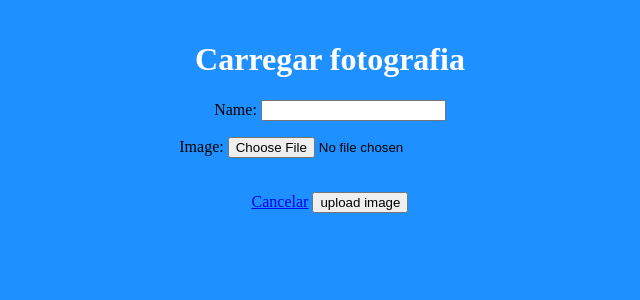
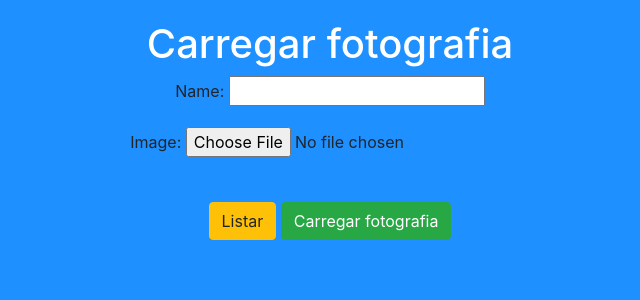
Before and after one commit to ULHT-PW-2020-21/pw-images, a Django app: page /upload/ in a window 1280 px wide. Shown: the top 300 px of the page, without its empty margins (310-950 px from the left). Run offline with Django 4.2, Linux system fonts and the light colour scheme; parts of the project's set-up code (start-up, migrations or seed data) failed here and were passed over; some libraries are stand-ins or nearby versions.

Commit message:
adicionado botao em upload

```diff
--- a/media/templates/media/index.html
+++ b/media/templates/media/index.html
@@ -40,7 +40,7 @@
         {% endfor %}
     </div>
     <p style="text-align: center">
-        <br><br>
+        <br>
         <a href="{% url 'media:upload' %}" class="btn btn-success" >Carregar imagem</a>
     </p>
 
--- a/media/templates/media/upload.html
+++ b/media/templates/media/upload.html
@@ -5,6 +5,7 @@
     <meta name="viewport" content="width=device-width, initial-scale=1.0">
      {% load static %}
     <link rel="icon" href="{% static 'sailing.ico' %}" type="image/ico" sizes="16x16">
+    <link rel="stylesheet" href="https://maxcdn.bootstrapcdn.com/bootstrap/4.5.2/css/bootstrap.min.css">
     <style>
         body {
             background-color: DodgerBlue;
@@ -26,8 +27,8 @@
         {{ form.as_p }}
         <div>
             <br>
-            <a href="{% url 'media:index' %}" class="btn btn-warning" style="text-align: center">Cancelar</a>
-            <input type="submit" value="upload image">
+            <a href="{% url 'media:index' %}" class="btn btn-warning" style="text-align: center">Listar</a>
+            <input type="submit" value="Carregar fotografia" class="btn btn-success">
         </div>
     </form>
 </body>
```
